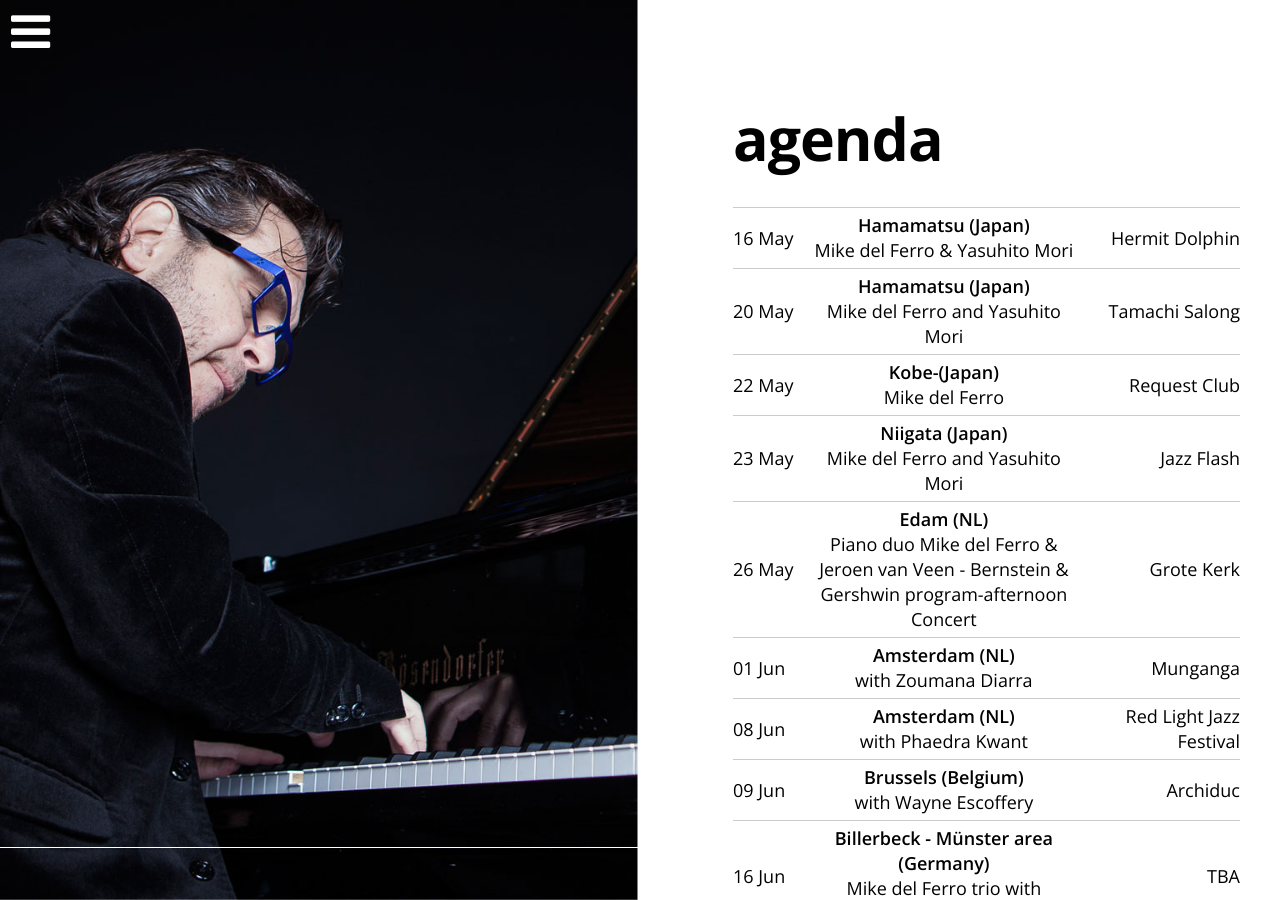
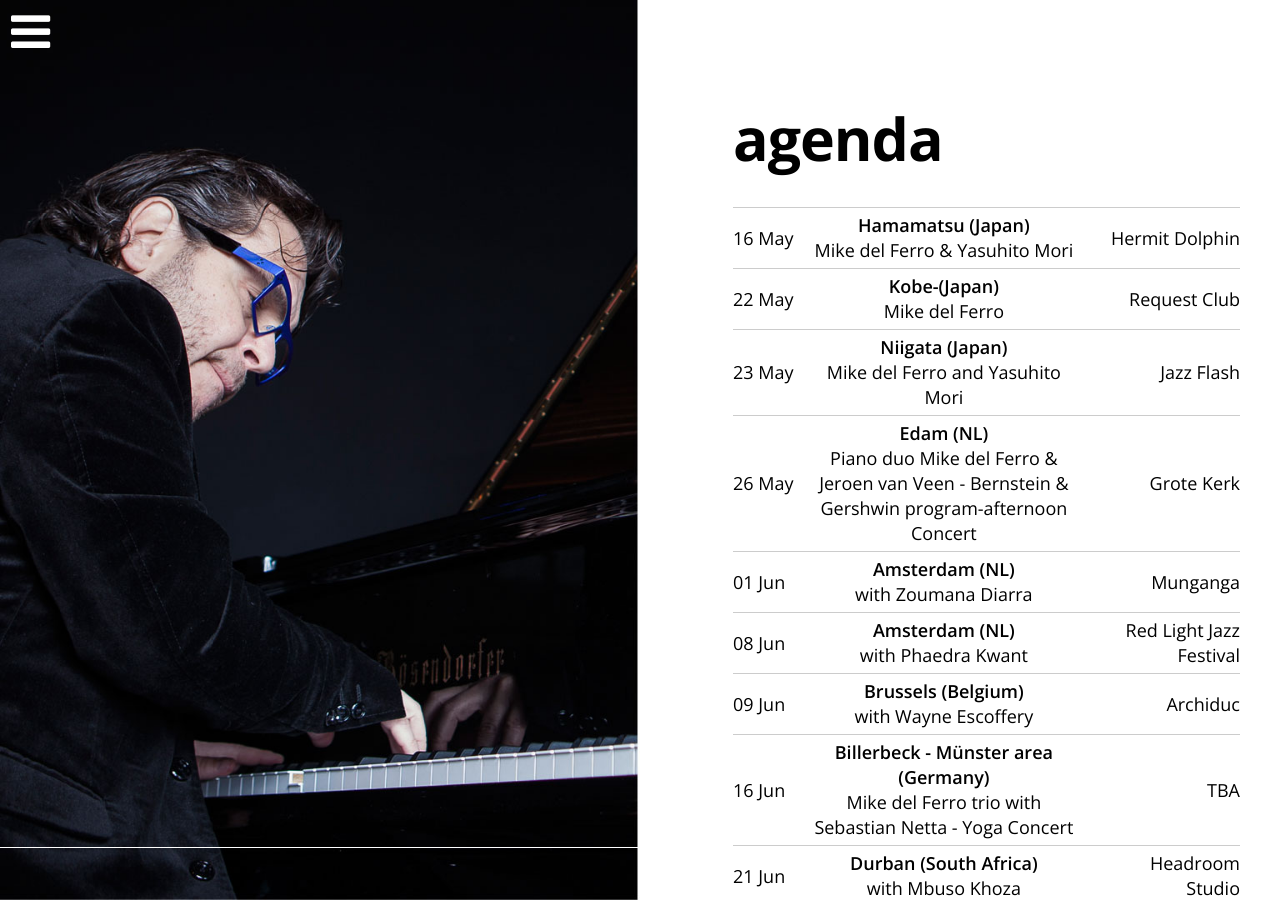
Before and after one commit to mikedelferro/website, a Jekyll site: the page built from agenda.html, in a window 1280 px wide and 900 px high. Built offline with Jekyll 4.4.1, drawn with Linux system fonts in a browser that asks for light colours; nearby versions of some CDN libraries; some of the changed text lies outside the part shown.

Commit message:
Updated '_config.yml' via CloudCannon

```diff
--- a/_config.yml
+++ b/_config.yml
@@ -37,11 +37,11 @@
     venue: Enschede  (NL)
     url: >-
       https://www.wilminktheater.nl/programma/!/8162/jeroen-van-veen-mike-del-ferro/canto-ostinato-and-beyond-ligconcert/
-  - title: Mike del Ferro and Yasuhito Mori
-    date: 2019-05-20 19:00:00
-    location: Tamachi Salong
-    venue: Hamamatsu (Japan)
-    url: 'http://08artforme.com'
+  - title: Mike del Ferro solo recital
+    date: 2019-12-01 15:00:00
+    location: MCO Gebouw
+    venue: Hilversum (NL)
+    url: 'https://www.mcogebouw.nl'
   - title: Mike del Ferro and Yasuhito Mori
     date: 2019-05-23 19:00:00
     location: Jazz Flash
```
